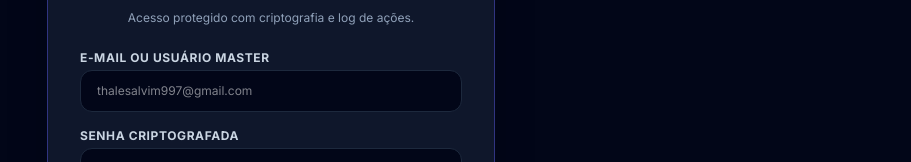
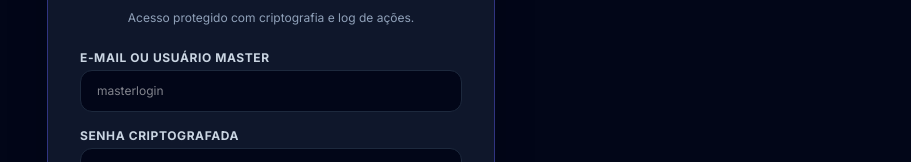
Before and after one commit to thalesalvim/erp-modular, a Next.js app: page /master in a window 1280 px wide. Shown: the part 296-458 px from the top of the page, without its empty margins (369-1280 px from the left). Built offline with nearby package versions, Linux system fonts and the light colour scheme.

Commit message:
Update page.tsx

```diff
--- a/src/app/master/page.tsx
+++ b/src/app/master/page.tsx
@@ -729,7 +729,7 @@ export default function MasterPanel() {
           <form onSubmit={handleLogin} className="space-y-4 text-xs">
             <div>
               <label className="text-slate-300 font-bold block mb-1 uppercase tracking-wider">E-mail ou Usuário Master</label>
-              <input type="text" required value={userInput} onChange={e => setUserInput(e.target.value)} placeholder="thalesalvim997@gmail.com" className="w-full bg-slate-950 border border-slate-800 rounded-xl px-4 py-3 text-white outline-none focus:border-indigo-500" />
+              <input type="text" required value={userInput} onChange={e => setUserInput(e.target.value)} placeholder="masterlogin" className="w-full bg-slate-950 border border-slate-800 rounded-xl px-4 py-3 text-white outline-none focus:border-indigo-500" />
             </div>
             <div>
               <label className="text-slate-300 font-bold block mb-1 uppercase tracking-wider">Senha Criptografada</label>
```
